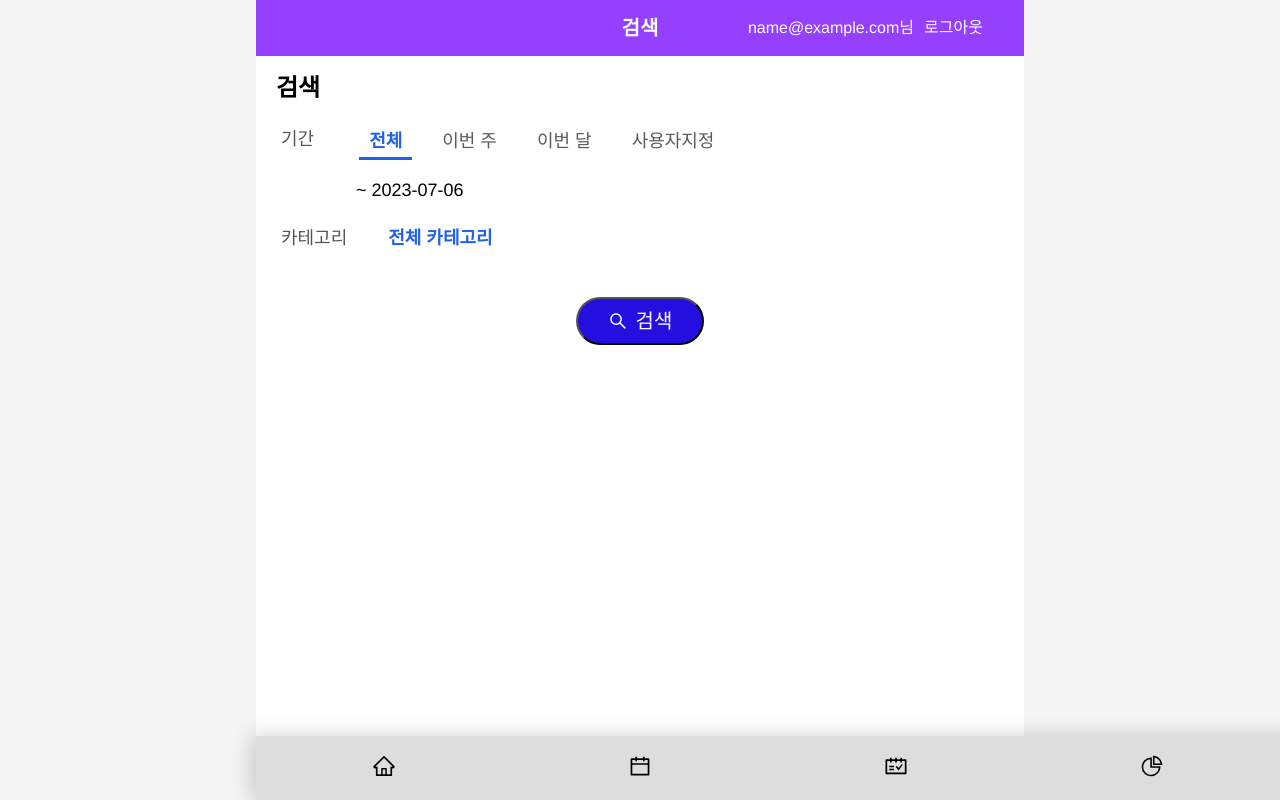
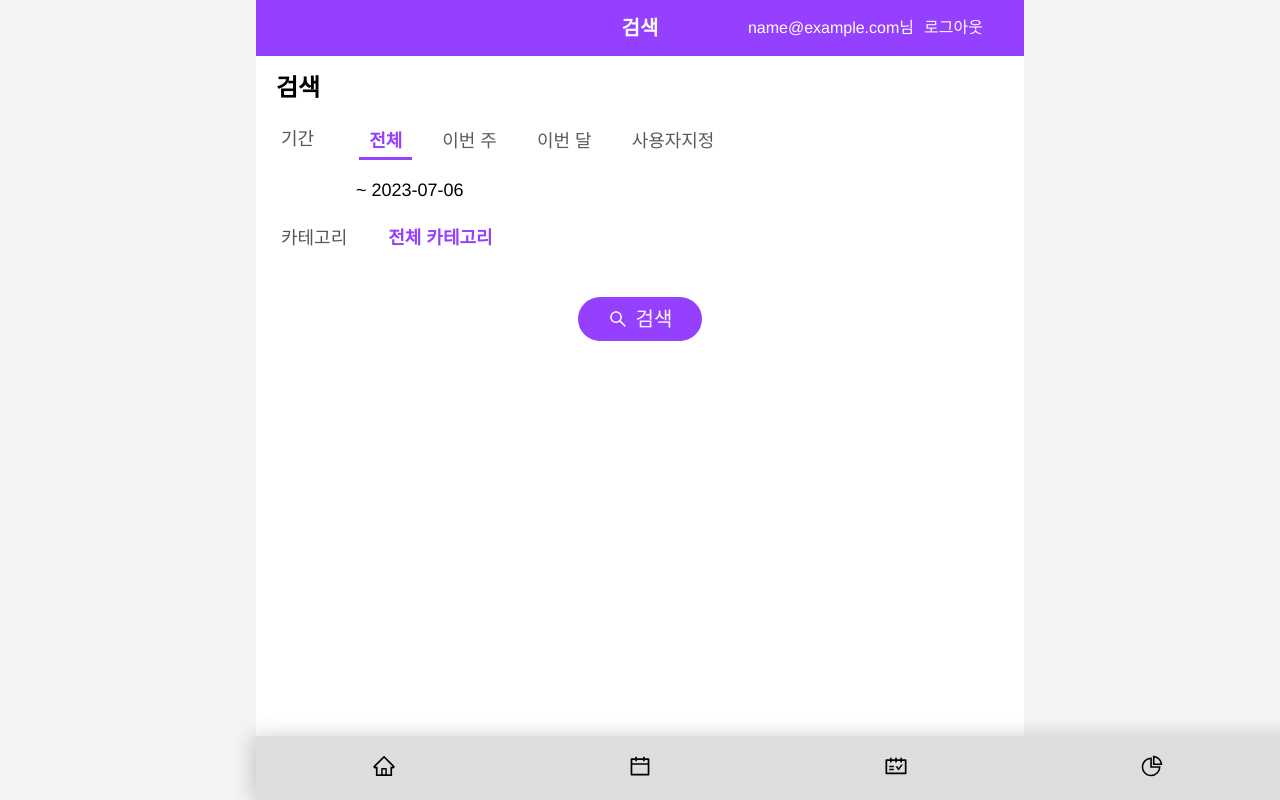
Before and after one commit to FC-TOY-10/ddock-ple, a React (Vite) app: page /search in a window 1280 px wide. Built offline with nearby package versions, Linux system fonts and the light colour scheme; no server answers; sample sign-in values are in the browser's storage.

Commit message:
fix: chart, search style 수정

```diff
--- a/src/components/chart/ChartTab.tsx
+++ b/src/components/chart/ChartTab.tsx
@@ -37,8 +37,9 @@ const Wrapper = styled.div`
 const TabItem = styled.li<{ isSelected: boolean }>`
   flex-grow: 1;
   height: 40px;
+  margin: 0 40px;
   color: var(--color-black);
-  border-bottom: 2px solid;
+  border-bottom: 3px solid;
   border-color: ${props => (props.isSelected ? 'var(--color-tab-active)' : 'var(--color-white)')};
   font-weight: ${props => (props.isSelected ? '700' : '500')};
   display: flex;
--- a/src/components/chart/MonthlyRadarChart.tsx
+++ b/src/components/chart/MonthlyRadarChart.tsx
@@ -18,7 +18,7 @@ type MonthlyRadarChartProps = {
   monthlyData: ICalendarResponse[]
 }
 
-export const MonthlyRadarChart = ({ monthlyData }: MonthlyRadarChartProps) => {
+export const MonthlyRadarChart = React.memo(({ monthlyData }: MonthlyRadarChartProps) => {
   const categories = chartCategory.map(category => category.category)
 
   const chartData = useMemo(() => {
@@ -77,4 +77,4 @@ export const MonthlyRadarChart = ({ monthlyData }: MonthlyRadarChartProps) => {
       />
     </>
   )
-}
+})
--- a/src/components/search/CategoryFilter.tsx
+++ b/src/components/search/CategoryFilter.tsx
@@ -56,7 +56,7 @@ const CategoryButton = styled.button`
   outline: none;
   border: none;
   background-color: transparent;
-  color: #2060ea;
+  color: var(--color-primary);
   font-weight: 700;
   font-size: 18px;
   line-height: 36px;
--- a/src/components/search/CategoryFilterModal.tsx
+++ b/src/components/search/CategoryFilterModal.tsx
@@ -177,5 +177,6 @@ const ConfirmButton = styled.button`
   font-size: 20px;
   line-height: 44px;
   color: var(--color-white);
-  background-color: #240fe0;
+  background-color: var(--color-primary);
+  border: none;
 `
--- a/src/components/search/DateFilterTab.tsx
+++ b/src/components/search/DateFilterTab.tsx
@@ -129,9 +129,9 @@ const Tab = styled.button<{ active: boolean }>`
     active &&
     `
     font-weight: 600;
-    border-bottom: 3px solid #2060ea;
+    border-bottom: 3px solid var(--color-primary);
     opacity: 1;
-    color: #2060ea;
+    color: var(--color-primary);
     `}
 `
 
--- a/src/pages/Search.tsx
+++ b/src/pages/Search.tsx
@@ -94,7 +94,8 @@ const SearchButton = styled.button`
   font-size: 20px;
   line-height: 44px;
   color: var(--color-white);
-  background-color: #240fe0;
+  background-color: var(--color-primary);
+  border: none;
   display: flex;
   justify-content: center;
   align-items: center;
```
